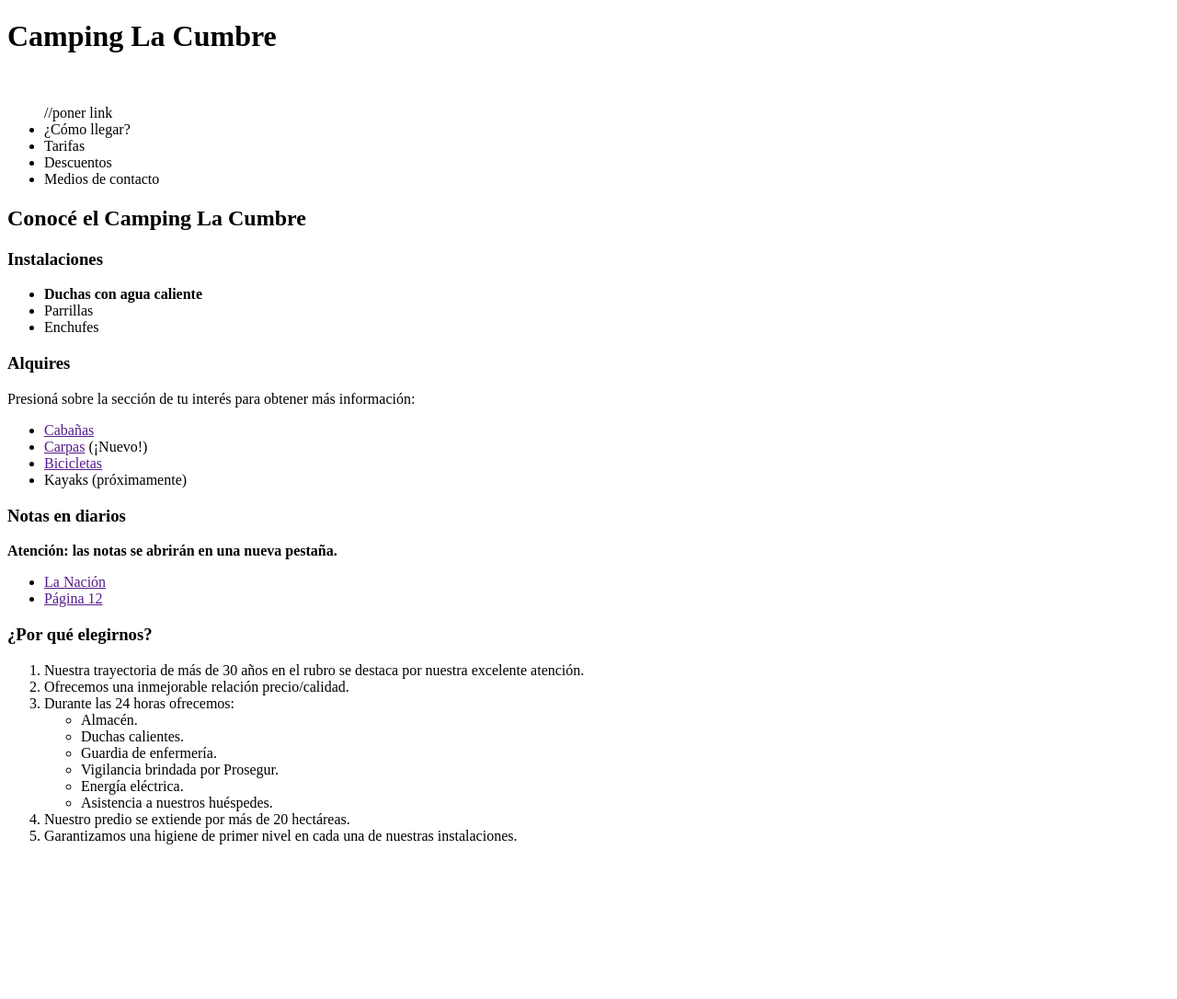
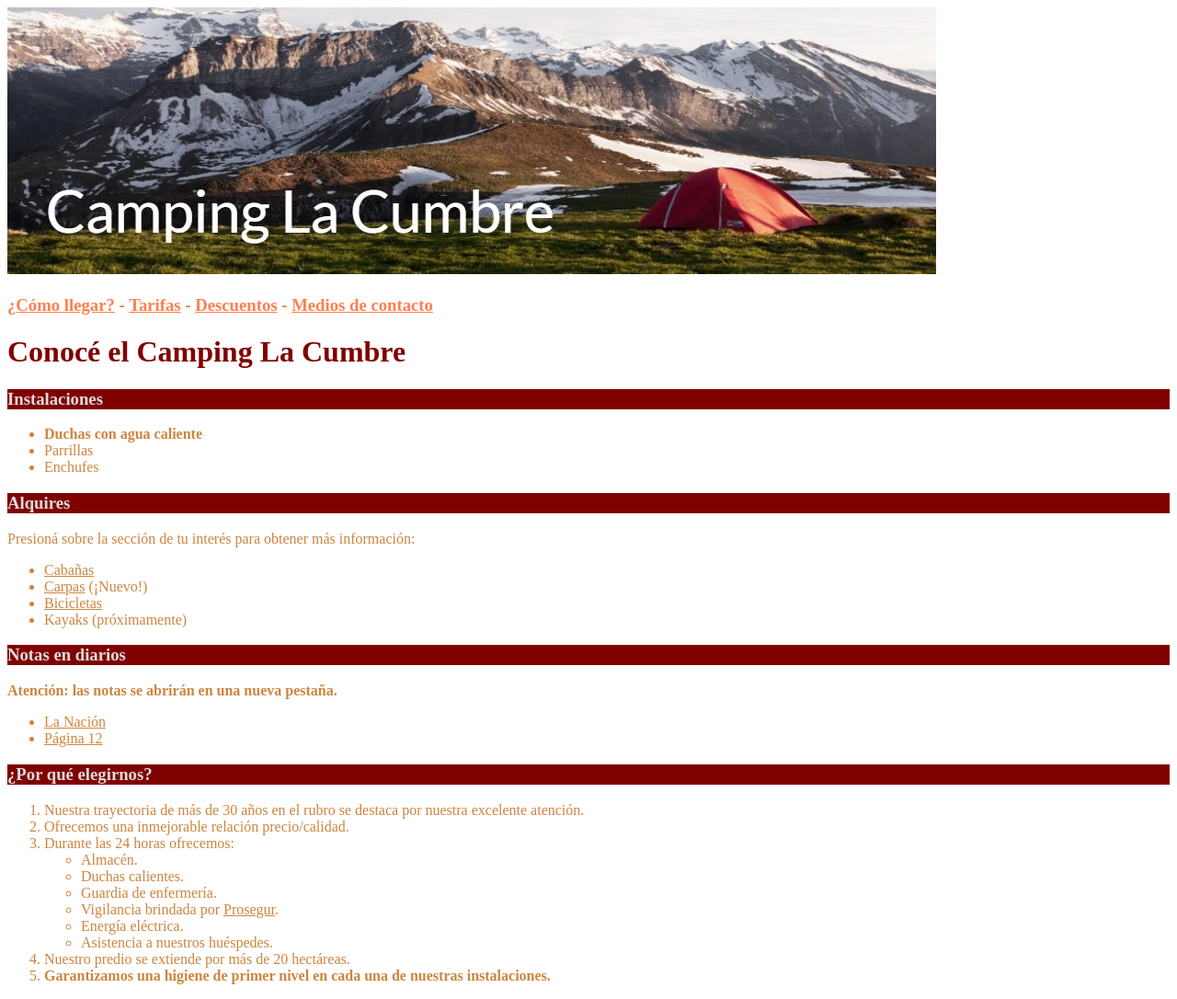
Before and after one commit to miquigz/BootcampNodeJS-ejer06, a plain HTML site: page index.html in a window 1280 px wide. Shown: the whole page at 92% size. Before the commit the page ends 934 px from the top, so only its background shows below. Drawn offline with Linux system fonts and the light colour scheme.

Commit message:
Cambios de links en index.html

```diff
--- a/index.html
+++ b/index.html
@@ -4,28 +4,24 @@
     <meta charset="UTF-8">
     <meta http-equiv="X-UA-Compatible" content="IE=edge">
     <meta name="viewport" content="width=device-width, initial-scale=1.0">
+    <link rel="stylesheet" href="styles/style.css">
     <title>Camping El Lago</title>
 </head>
 <body>
-    <h1>Camping La Cumbre</h1>
-    <img src="" alt="">
-    <ul> //poner link
-        <li>¿Cómo llegar?</li>
-        <li>Tarifas</li>
-        <li>Descuentos</li>
-        <li>Medios de contacto</li>
-    </ul>
+    <img src="img/camping-la-cumbre.jpg" alt="">
 
-    <h2>Conocé el Camping La Cumbre</h2>
+    <h3><a href="ComoLlegar.html">¿Cómo llegar?</a> - <a href="">Tarifas</a> - <a href="">Descuentos</a> - <a href="contactos.html">Medios de contacto</a></h3>
 
-    <h3>Instalaciones</h3>
+    <h1>Conocé el Camping La Cumbre</h1>
+
+    <h3 class="items" >Instalaciones</h3>
     <ul>
         <li><strong> Duchas con agua caliente</strong></li>
         <li>Parrillas</li>
         <li>Enchufes</li>
     </ul>
 
-    <h3>Alquires</h3>
+    <h3 class="items">Alquires</h3>
     <p>Presioná sobre la sección de tu interés para obtener más información:</p>
     <ul>
         <li><a href="">Cabañas</a></li>
@@ -34,14 +30,14 @@
         <li>Kayaks (próximamente)</li>
     </ul>
 
-    <h3>Notas en diarios</h3>
+    <h3 class="items">Notas en diarios</h3>
     <p><strong>Atención: las notas se abrirán en una nueva pestaña.</strong></p>
     <ul>
         <li><a href="">La Nación</a> </li>
         <li><a href="">Página 12</a></li>
     </ul>
 
-    <h3>¿Por qué elegirnos?</h3>
+    <h3 class="items2">¿Por qué elegirnos?</h3>
     <ol>
         <li>Nuestra trayectoria de más de 30 años en el rubro se destaca por nuestra excelente atención.</li>
         <li>Ofrecemos una inmejorable relación precio/calidad.</li>
@@ -51,13 +47,13 @@
                 <li>Almacén.</li>
                 <li>Duchas calientes.</li>
                 <li>Guardia de enfermería.</li>
-                <li>Vigilancia brindada por Prosegur.</li>
+                <li>Vigilancia brindada por <a href="">Prosegur</a>.</li>
                 <li>Energía eléctrica.</li>
                 <li>Asistencia a nuestros huéspedes.</li>
             </ul>
         </li>
         <li>Nuestro predio se extiende por más de 20 hectáreas.</li>
-        <li>Garantizamos una higiene de primer nivel en cada una de nuestras instalaciones.</li>
+        <li><strong>Garantizamos una higiene de primer nivel en cada una de nuestras instalaciones.</strong></li>
     </ol>
 </body>
 </html>
```
